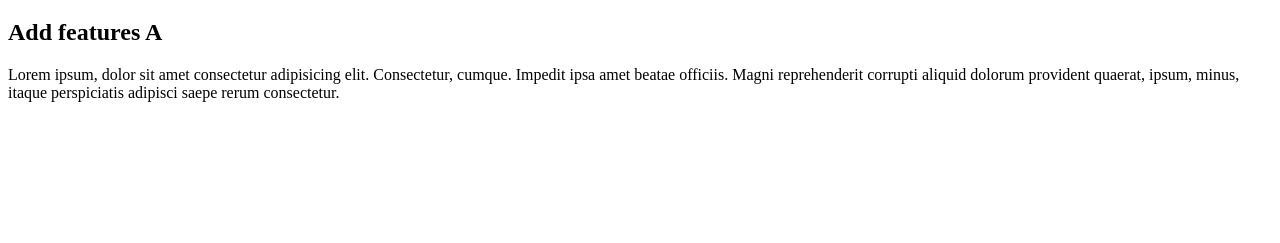
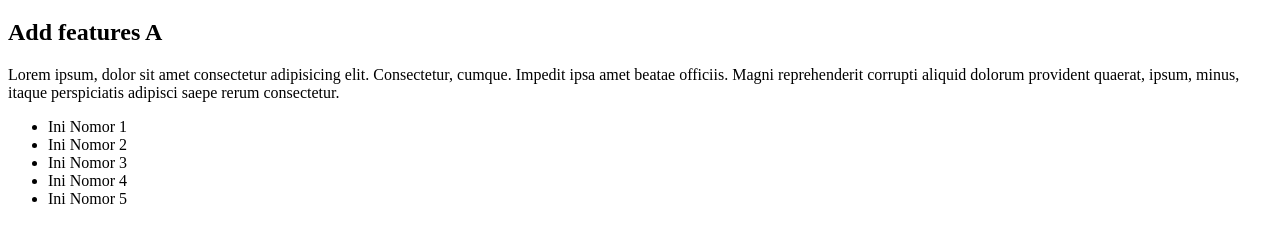
Before and after one commit to ikimukti/section2-praktikum-git, a plain HTML site: page index.html in a window 1280 px wide. Shown: the part 61-304 px from the top of the page. Drawn offline with Linux system fonts and the light colour scheme.

Commit message:
Add unordered list in features A

```diff
--- a/index.html
+++ b/index.html
@@ -10,5 +10,12 @@
     <h1>Branch Development</h1>
     <h2>Add features A</h2>
     <p>Lorem ipsum, dolor sit amet consectetur adipisicing elit. Consectetur, cumque. Impedit ipsa amet beatae officiis. Magni reprehenderit corrupti aliquid dolorum provident quaerat, ipsum, minus, itaque perspiciatis adipisci saepe rerum consectetur.</p>
+    <ul>
+        <li>Ini Nomor 1</li>
+        <li>Ini Nomor 2</li>
+        <li>Ini Nomor 3</li>
+        <li>Ini Nomor 4</li>
+        <li>Ini Nomor 5</li>
+    </ul>
 </body>
 </html>
```
